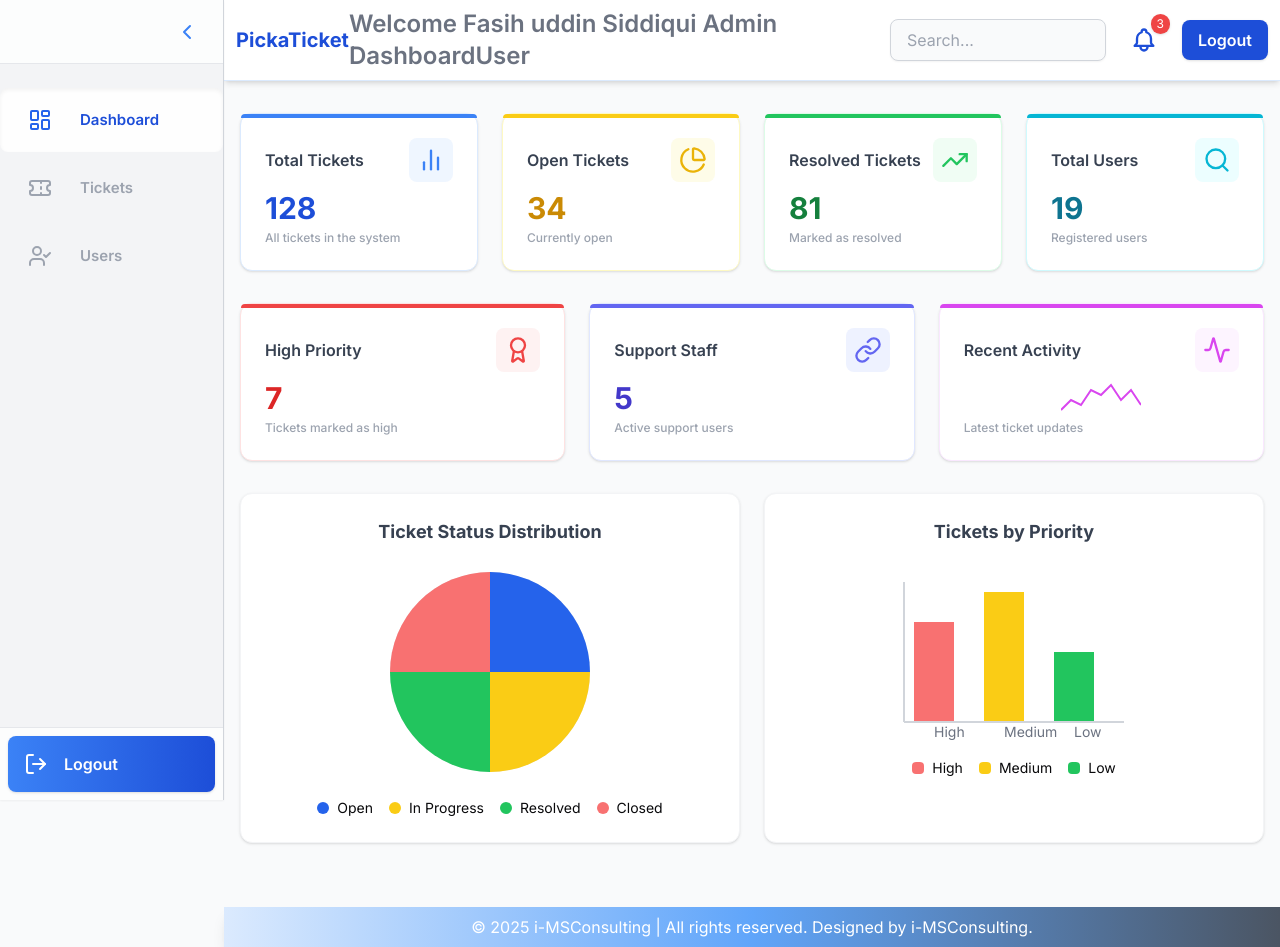
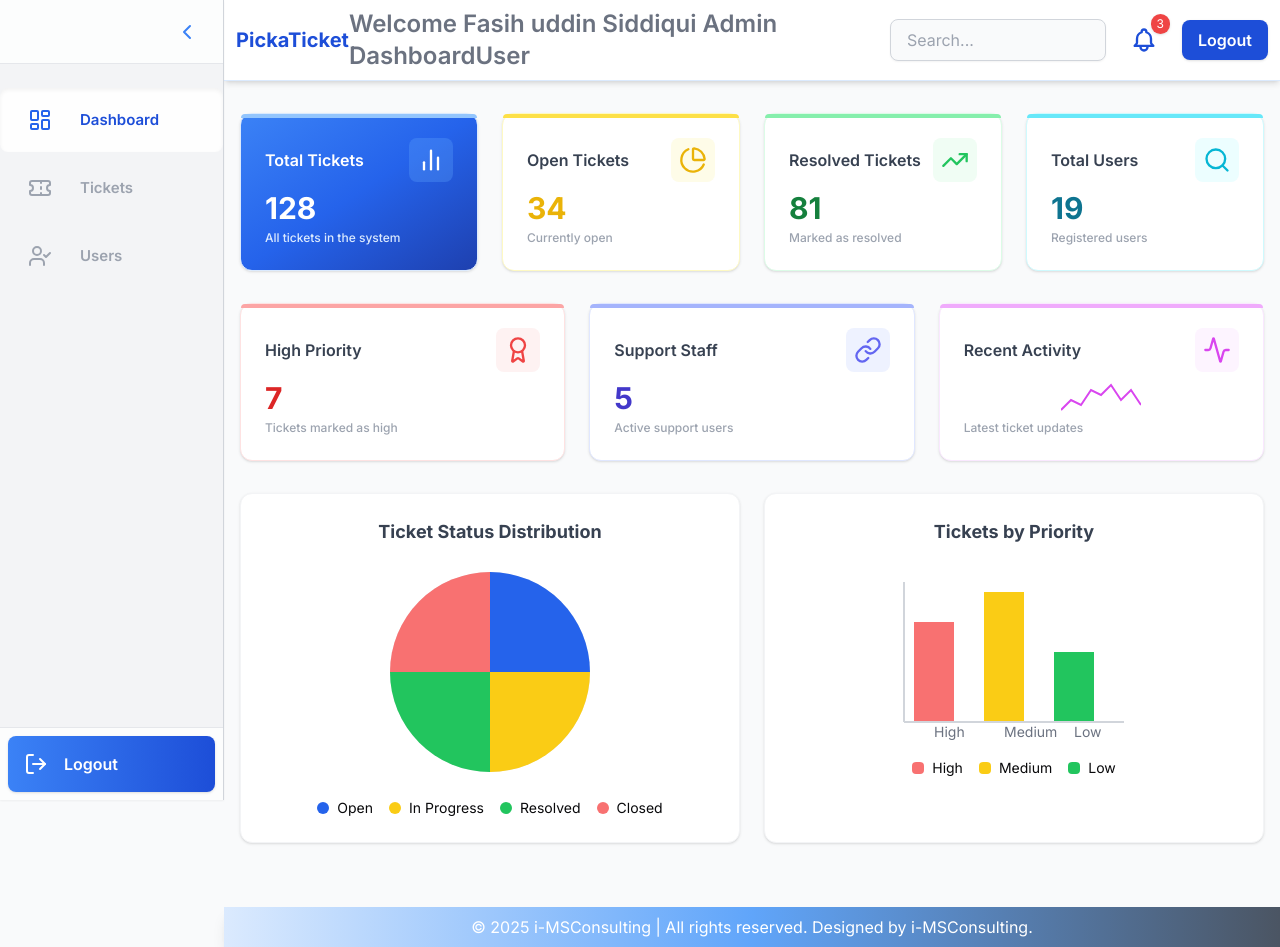
Before and after one commit to Fasih-Siddiqui/Ticket-System, a Next.js app in the folder client/: page /home in a window 1280 px wide. Built offline with nearby package versions, Linux system fonts and the light colour scheme.

Commit message:
Update dashboard card styles for improved UI
Enhanced the visual appearance of dashboard statistic cards by updating background gradients, color schemes, and text colors. These changes improve readability and provide a more modern look to the home page stats section.

```diff
--- a/client/app/home/page.js
+++ b/client/app/home/page.js
@@ -74,32 +74,32 @@ export default function Home() {
           {/* Top Stats Section */}
           <div className="grid grid-cols-1 md:grid-cols-2 lg:grid-cols-4 gap-6 mb-8">
             {/* Total Tickets */}
-            <div className="relative bg-white border border-blue-100 shadow rounded-xl p-6 flex flex-col justify-between min-h-[140px] hover:shadow-lg transition-all duration-200">
-              <div className="absolute top-0 left-0 w-full h-1 bg-blue-500 rounded-t-xl" />
+            <div className="relative bg-gradient-to-br from-blue-500 via-blue-600 to-blue-800 border border-blue-100 shadow rounded-xl p-6 flex flex-col justify-between min-h-[140px] hover:shadow-lg transition-all duration-200">
+              <div className="absolute top-0 left-0 w-full h-1 bg-blue-300 rounded-t-xl" />
               <div className="flex items-center justify-between mb-2">
-                <span className="text-base font-semibold text-gray-700">Total Tickets</span>
-                <span className="bg-blue-50 p-2 rounded-lg flex items-center justify-center">
-                  <LucideBarChart2 className="w-7 h-7 text-blue-500" />
+                <span className="text-base font-semibold text-white">Total Tickets</span>
+                <span className="bg-blue-400/30 p-2 rounded-lg flex items-center justify-center">
+                  <LucideBarChart2 className="w-7 h-7 text-white" />
                 </span>
               </div>
-              <div className="text-3xl font-bold text-blue-700 mb-1">128</div>
-              <span className="text-xs text-gray-400 font-medium">All tickets in the system</span>
+              <div className="text-3xl font-bold text-white mb-1">128</div>
+              <span className="text-xs text-blue-100 font-medium">All tickets in the system</span>
             </div>
             {/* Open Tickets */}
             <div className="relative bg-white border border-yellow-100 shadow rounded-xl p-6 flex flex-col justify-between min-h-[140px] hover:shadow-lg transition-all duration-200">
-              <div className="absolute top-0 left-0 w-full h-1 bg-yellow-400 rounded-t-xl" />
+              <div className="absolute top-0 left-0 w-full h-1 bg-yellow-300 rounded-t-xl" />
               <div className="flex items-center justify-between mb-2">
                 <span className="text-base font-semibold text-gray-700">Open Tickets</span>
                 <span className="bg-yellow-50 p-2 rounded-lg flex items-center justify-center">
                   <LucidePieChart className="w-7 h-7 text-yellow-500" />
                 </span>
               </div>
-              <div className="text-3xl font-bold text-yellow-600 mb-1">34</div>
+              <div className="text-3xl font-bold text-yellow-500 mb-1">34</div>
               <span className="text-xs text-gray-400 font-medium">Currently open</span>
             </div>
             {/* Resolved Tickets */}
             <div className="relative bg-white border border-green-100 shadow rounded-xl p-6 flex flex-col justify-between min-h-[140px] hover:shadow-lg transition-all duration-200">
-              <div className="absolute top-0 left-0 w-full h-1 bg-green-500 rounded-t-xl" />
+              <div className="absolute top-0 left-0 w-full h-1 bg-green-300 rounded-t-xl" />
               <div className="flex items-center justify-between mb-2">
                 <span className="text-base font-semibold text-gray-700">Resolved Tickets</span>
                 <span className="bg-green-50 p-2 rounded-lg flex items-center justify-center">
@@ -111,7 +111,7 @@ export default function Home() {
             </div>
             {/* Users */}
             <div className="relative bg-white border border-cyan-100 shadow rounded-xl p-6 flex flex-col justify-between min-h-[140px] hover:shadow-lg transition-all duration-200">
-              <div className="absolute top-0 left-0 w-full h-1 bg-cyan-500 rounded-t-xl" />
+              <div className="absolute top-0 left-0 w-full h-1 bg-cyan-300 rounded-t-xl" />
               <div className="flex items-center justify-between mb-2">
                 <span className="text-base font-semibold text-gray-700">Total Users</span>
                 <span className="bg-cyan-50 p-2 rounded-lg flex items-center justify-center">
@@ -126,7 +126,7 @@ export default function Home() {
           <div className="grid grid-cols-1 md:grid-cols-3 gap-6 mb-8">
             {/* High Priority Tickets */}
             <div className="relative bg-white border border-red-100 shadow rounded-xl p-6 flex flex-col justify-between min-h-[140px] hover:shadow-lg transition-all duration-200">
-              <div className="absolute top-0 left-0 w-full h-1 bg-red-500 rounded-t-xl" />
+              <div className="absolute top-0 left-0 w-full h-1 bg-red-300 rounded-t-xl" />
               <div className="flex items-center justify-between mb-2">
                 <span className="text-base font-semibold text-gray-700">High Priority</span>
                 <span className="bg-red-50 p-2 rounded-lg flex items-center justify-center">
@@ -138,7 +138,7 @@ export default function Home() {
             </div>
             {/* Support Staff */}
             <div className="relative bg-white border border-indigo-100 shadow rounded-xl p-6 flex flex-col justify-between min-h-[140px] hover:shadow-lg transition-all duration-200">
-              <div className="absolute top-0 left-0 w-full h-1 bg-indigo-500 rounded-t-xl" />
+              <div className="absolute top-0 left-0 w-full h-1 bg-indigo-300 rounded-t-xl" />
               <div className="flex items-center justify-between mb-2">
                 <span className="text-base font-semibold text-gray-700">Support Staff</span>
                 <span className="bg-indigo-50 p-2 rounded-lg flex items-center justify-center">
@@ -150,7 +150,7 @@ export default function Home() {
             </div>
             {/* Recent Activity */}
             <div className="relative bg-white border border-fuchsia-100 shadow rounded-xl p-6 flex flex-col justify-between min-h-[140px] hover:shadow-lg transition-all duration-200">
-              <div className="absolute top-0 left-0 w-full h-1 bg-fuchsia-500 rounded-t-xl" />
+              <div className="absolute top-0 left-0 w-full h-1 bg-fuchsia-300 rounded-t-xl" />
               <div className="flex items-center justify-between mb-2">
                 <span className="text-base font-semibold text-gray-700">Recent Activity</span>
                 <span className="bg-fuchsia-50 p-2 rounded-lg flex items-center justify-center">
```
